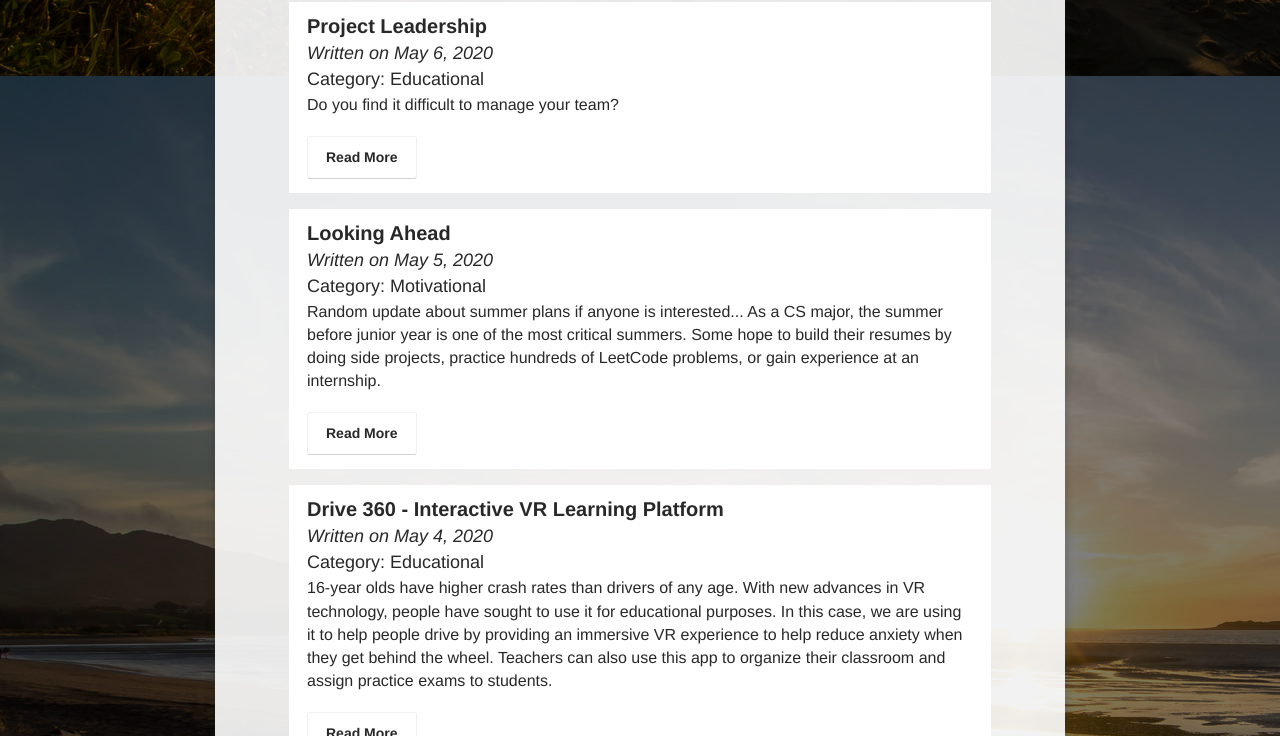
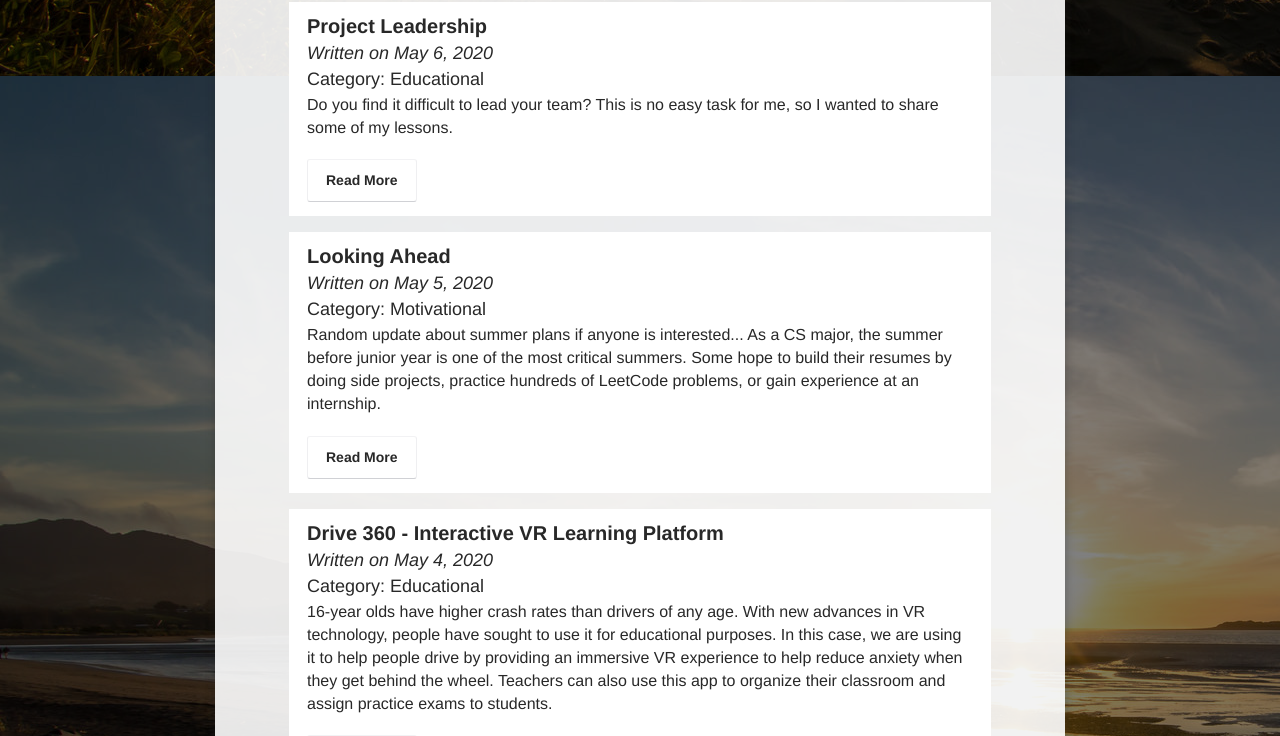
Before and after one commit to klmui/klmui2, a Jekyll site: the page built from posts/index.md, in a window 1280 px wide and 900 px high, scrolled down 904 px, cut to the strip 164-900 px from the top of the window. Built offline with Jekyll 4.4.1, drawn with Linux system fonts in a browser that asks for light colours.

Commit message:
adjustments

```diff
--- a/_posts/2020-5-6-Leadership.md
+++ b/_posts/2020-5-6-Leadership.md
@@ -3,13 +3,13 @@ layout: post
 title: Project Leadership
 date: 2020-5-6
 comments: true
-excerpt: 'Do you find it difficult to manage your team?'
+excerpt: 'Do you find it difficult to lead your team? This is no easy task for me, so I wanted to share some of my lessons.'
 tags: [Educational]
 project: false
 course: false
 ---
 
-Do you find it challenging to manage your team? If so, I do too.
+Do you find it challenging to lead and a manage a team? If so, I do too.
 
 During my sophomore year of college, I decided to lead various projects and even volunteering teams. I was honestly fed up at times due to poor leadership. As a result, I decided to be a leader who truly cares about everyone's success as well as the project's success.
 
```
